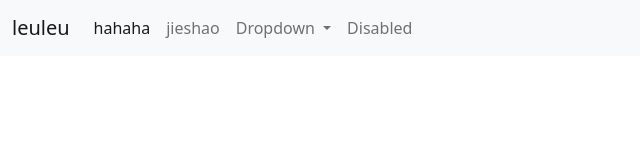
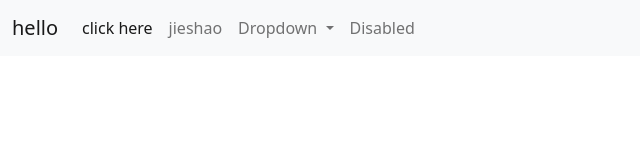
Before and after one commit to Quinn-2004/123, a plain HTML site: page index.html in a window 1280 px wide. Shown: the full height of the page, 0-640 px from the left. Drawn offline with Linux system fonts and the light colour scheme.

Commit message:
two page

```diff
--- a/index.html
+++ b/index.html
@@ -10,7 +10,7 @@
 
 <nav class="navbar navbar-expand-lg navbar-light bg-light">
     <div class="container-fluid">
-        <a class="navbar-brand" href="#">leuleu</a>
+        <a class="navbar-brand" href="#">hello</a>
         <button class="navbar-toggler" type="button" data-bs-toggle="collapse" data-bs-target="#navbarSupportedContent"
                 aria-controls="navbarSupportedContent" aria-expanded="false" aria-label="Toggle navigation">
             <span class="navbar-toggler-icon"></span>
@@ -18,7 +18,7 @@
         <div class="collapse navbar-collapse" id="navbarSupportedContent">
             <ul class="navbar-nav me-auto mb-2 mb-lg-0">
                 <li class="nav-item">
-                    <a class="nav-link active" aria-current="page" href="#">hahaha</a>
+                    <a class="nav-link active" aria-current="page" href="#">click here</a>
                 </li>
                 <li class="nav-item">
                     <a class="nav-link" href="intro">jieshao</a>
```
